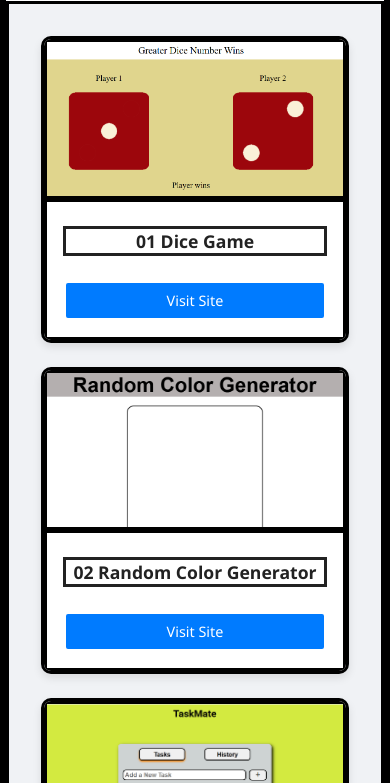
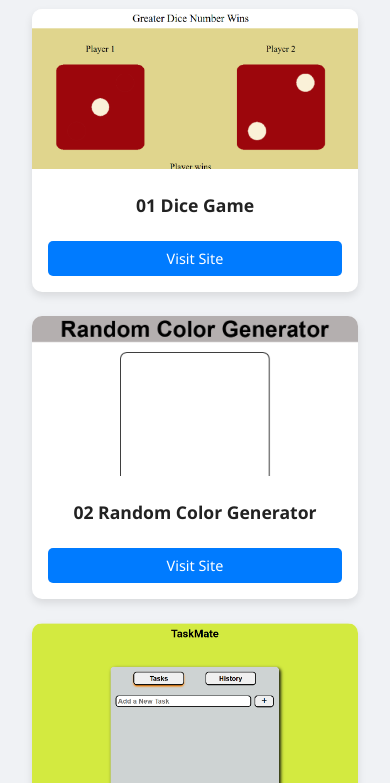
Before and after one commit to chjayarajesh/Javascript-Mastery, a plain HTML site: page index.html in a window 390 px wide. Shown: the part 128-911 px from the top of the page. Drawn offline with Linux system fonts and the light colour scheme.

Commit message:
index.html

```diff
--- a/index.html
+++ b/index.html
@@ -104,9 +104,6 @@
     }
 
     @media (max-width: 600px) {
-        *{
-            border: solid;
-        }
       header {
         gap: 5px;
         justify-content: center;
```
